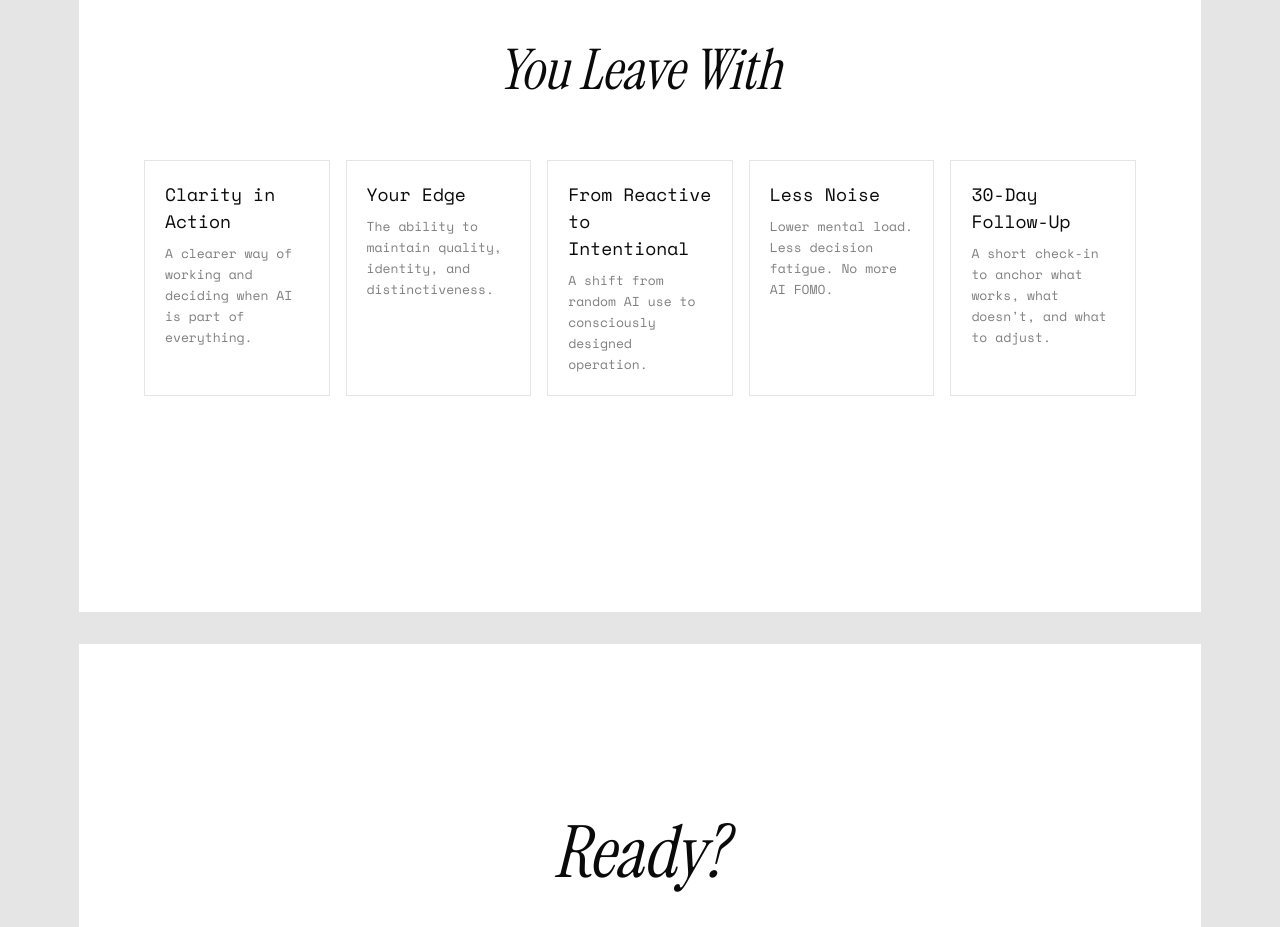
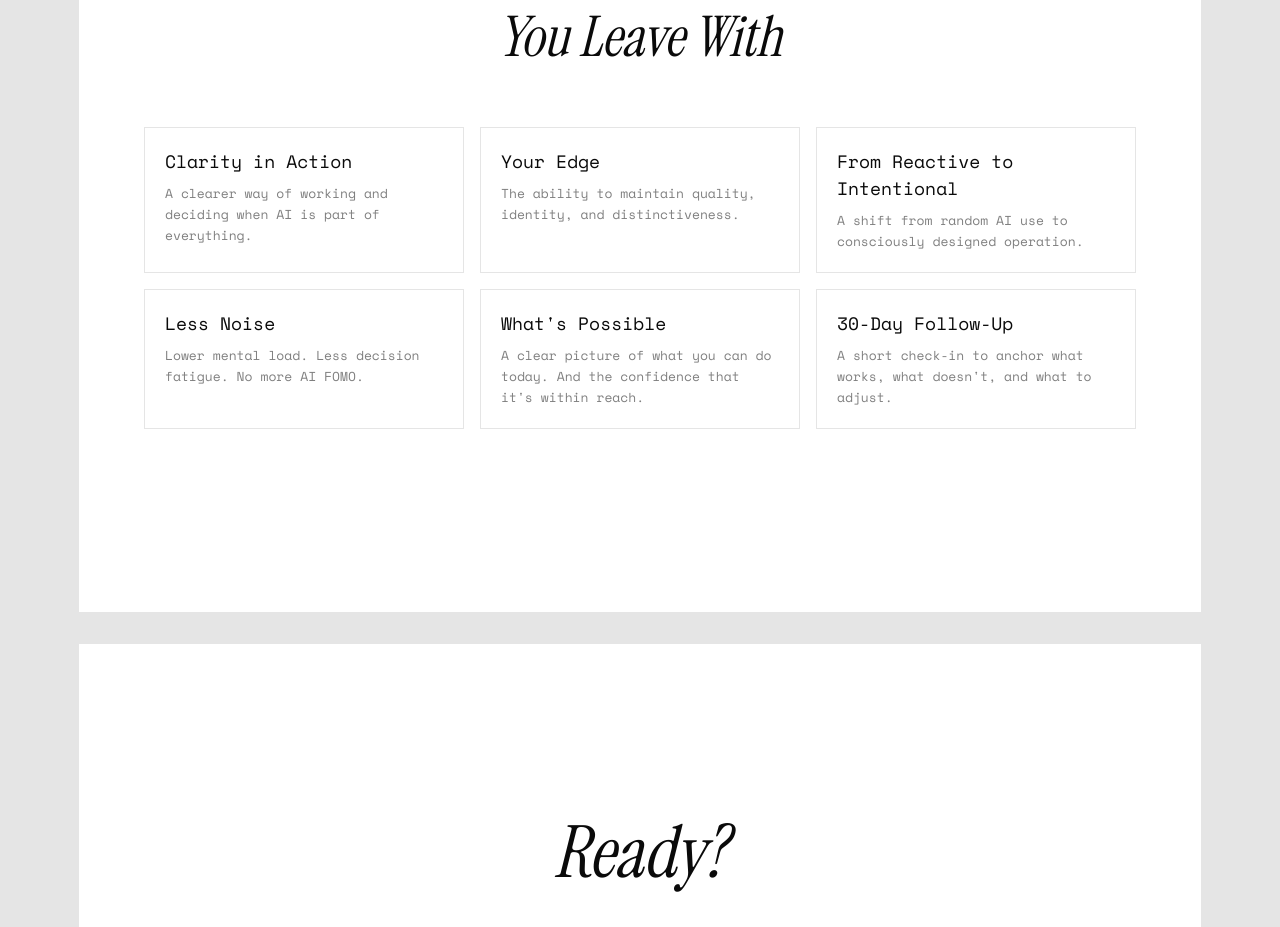
Before and after one commit to princeofwellness/researchlab, a Next.js app: page /public/onepager in a window 1280 px wide. Shown: the part 4380-5307 px from the top of the page. Built offline with nearby package versions, Linux system fonts and the light colour scheme.

Commit message:
Add 6th outcome (What's Possible), switch to 3x2 grid

```diff
--- a/src/app/public/onepager/page.tsx
+++ b/src/app/public/onepager/page.tsx
@@ -51,6 +51,7 @@ export default function PublicOnePager() {
                     { title: "Your Edge", desc: "The ability to maintain quality, identity, and distinctiveness." },
                     { title: "From Reactive to Intentional", desc: "A shift from random AI use to consciously designed operation." },
                     { title: "Less Noise", desc: "Lower mental load. Less decision fatigue. No more AI FOMO." },
+                    { title: "What's Possible", desc: "A clear picture of what you can do today. And the confidence that it's within reach." },
                     { title: "30-Day Follow-Up", desc: "A short check-in to anchor what works, what doesn't, and what to adjust." }
                 ]
             },
@@ -123,6 +124,7 @@ export default function PublicOnePager() {
                     { title: "Vaša Výhoda", desc: "Schopnosť udržať kvalitu, identitu a rozlíšiteľnosť." },
                     { title: "Od Reaktívneho k Vedomému", desc: "Prechod od náhodného používania AI k vedome navrhnutému fungovaniu." },
                     { title: "Menej Šumu", desc: "Nižšia mentálna záťaž. Menej rozhodovacej neistoty. Koniec AI FOMO." },
+                    { title: "Čo Je Možné", desc: "Jasný obraz toho, čo je dnes možné. A pocit, že je to na dosah." },
                     { title: "Follow-up po 30 Dňoch", desc: "Krátke zhodnotenie a ukotvenie v praxi. Čo funguje, čo nie a čo upraviť." }
                 ]
             },
@@ -318,7 +320,7 @@ export default function PublicOnePager() {
                 <div className={pageClass}>
                     <div className="max-w-5xl w-full px-4">
                         <h2 className="font-serif text-[32px] md:text-[56px] italic text-center mb-6 md:mb-12">{t.outcome.title}</h2>
-                        <div className="grid grid-cols-1 md:grid-cols-5 gap-3 md:gap-4">
+                        <div className="grid grid-cols-1 md:grid-cols-3 gap-3 md:gap-4">
                             {t.outcome.items.map((item, i) => (
                                 <div key={i} className="p-4 md:p-5 border border-black/10">
                                     <p className="text-[16px] md:text-[18px] font-medium">{item.title}</p>
```
